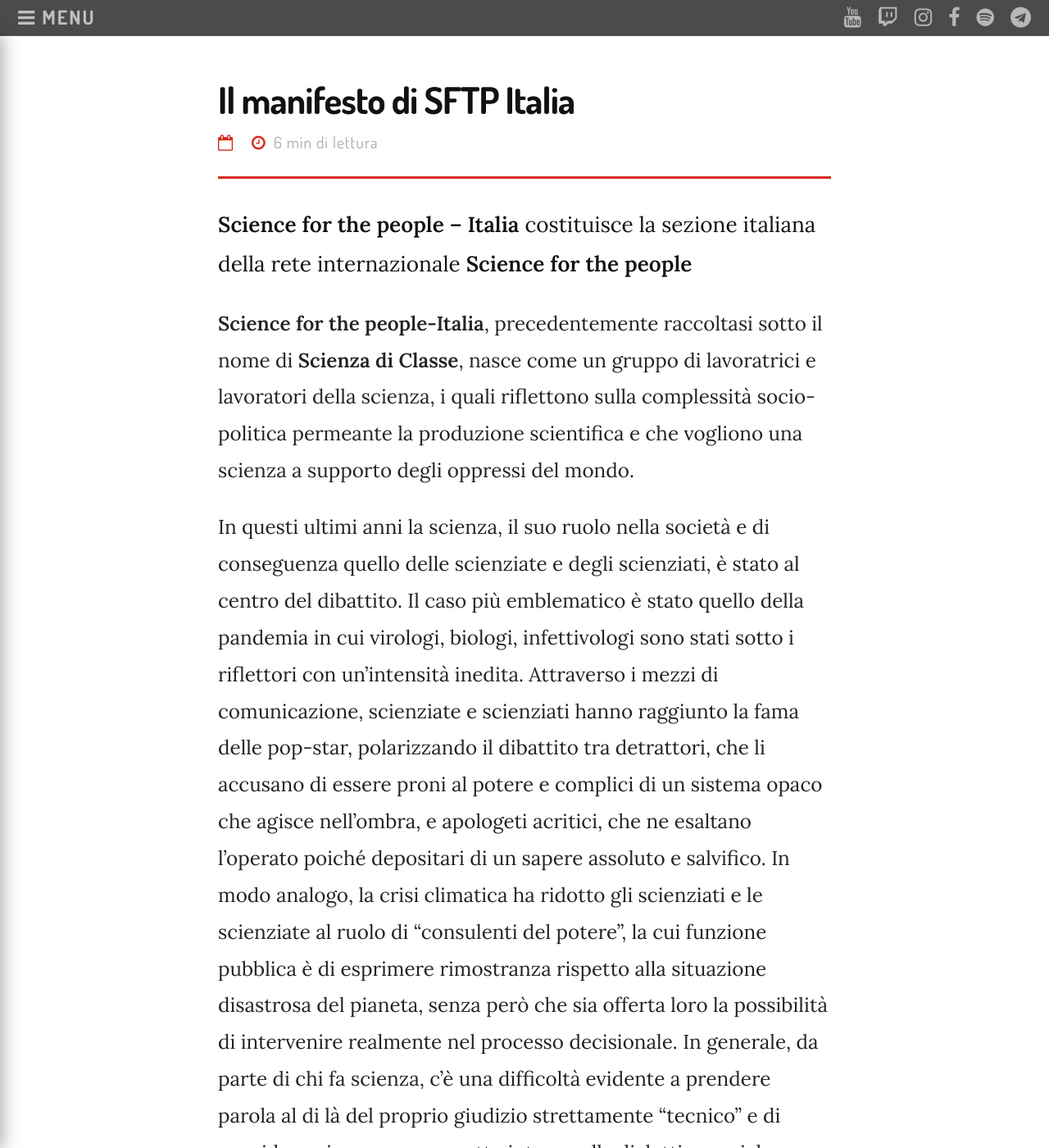
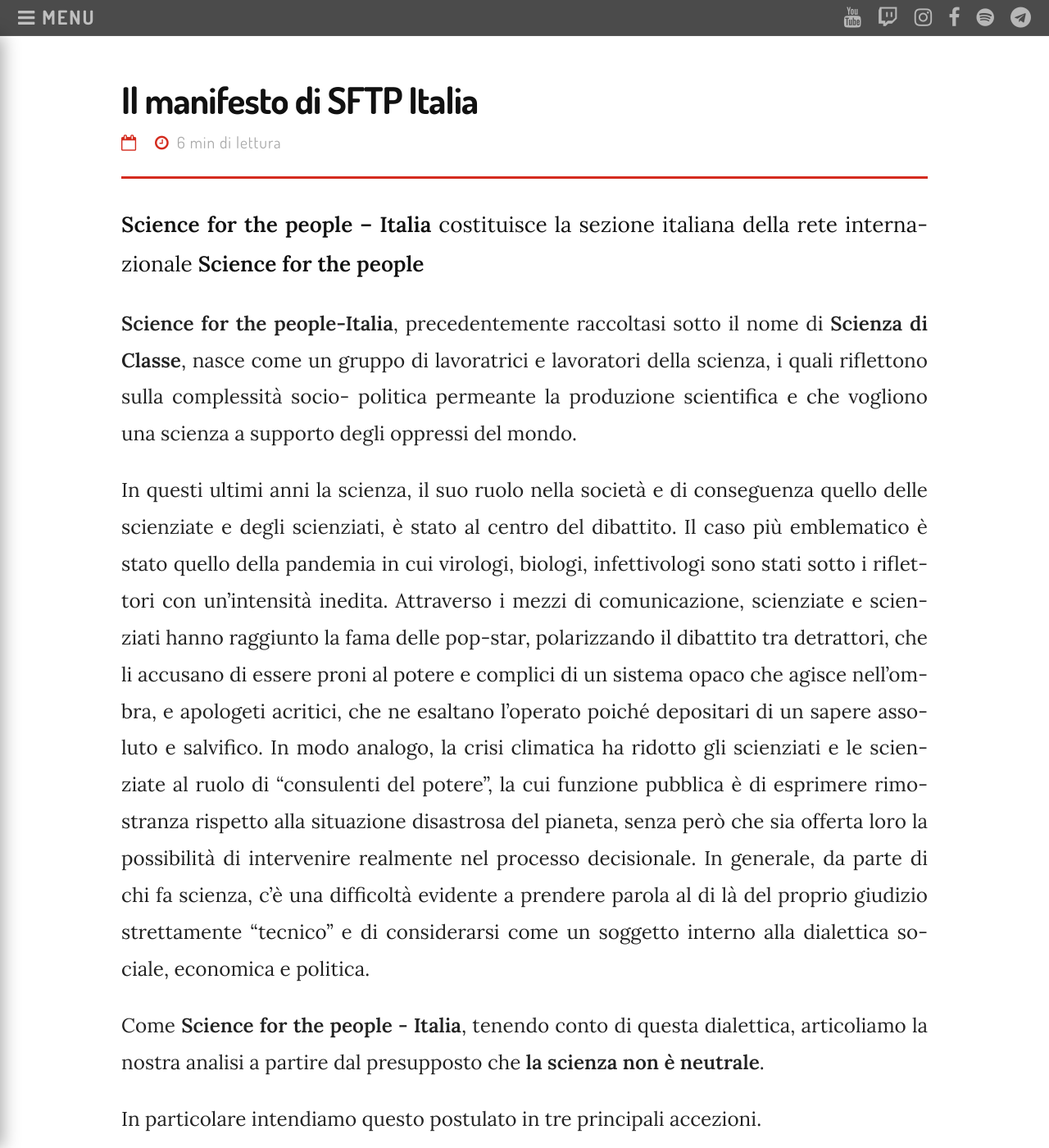
Before and after one commit to scienzadiclasse/sftp-italy.github.io, a Jekyll site: the page built from manifesto.markdown, in a window 1280 px wide and 1400 px high. Shown: the whole window at 82% size. Built offline with Jekyll 4.4.1, drawn with Linux system fonts in a browser that asks for light colours.

Commit message:
Circular logo, hidden sidebar scrollbar, wider justified text
- Logo in hero and sidebar now circular (white bg, red border)
- Sidebar scrollbar hidden on desktop via scrollbar-width:none
- max-width widened to 1080px for content areas and footer
- Text justified with hyphens for all prose (post-body, site-content p, home-section p)
- Mobile hero logo sized down gracefully

https://claude.ai/code/session_01V4NgnGr6duU2DN4b6R7WTb

```diff
--- a/_includes/sidebar.html
+++ b/_includes/sidebar.html
@@ -42,13 +42,15 @@
   </div>
 
   <!-- Logo / Brand -->
-  <div style="padding:24px 24px 20px; text-align:center;">
-    <a href="/" aria-label="SftP Italia — Home" style="display:inline-block;">
-      <img
-        src="/img/SftPItalia_logo.png"
-        alt="Science for the People Italia"
-        style="width:130px; height:130px; object-fit:contain; display:block; margin:0 auto;"
-      >
+  <div style="padding:22px 24px 16px; text-align:center;">
+    <a href="/" aria-label="SftP Italia — Home" style="display:inline-block; text-decoration:none;">
+      <div style="width:108px; height:108px; border-radius:50%; overflow:hidden; background:#fff; border:3px solid var(--red,#D42B1E); margin:0 auto; box-shadow:0 4px 18px rgba(0,0,0,0.4);">
+        <img
+          src="/img/SftPItalia_logo.png"
+          alt="Science for the People Italia"
+          style="width:100%; height:100%; object-fit:contain; display:block;"
+        >
+      </div>
     </a>
     <div class="sidebar-tagline" style="margin-top:10px;">Scienza di Classe</div>
   </div>
--- a/style.css
+++ b/style.css
@@ -371,9 +371,9 @@ img {
 
 /* Wrapper per pagine generiche (non-post) */
 .site-content {
-  max-width: 820px;
+  max-width: 1080px;
   margin: 0 auto;
-  padding: 36px 36px 56px;
+  padding: 36px 48px 56px;
   animation: fadeInUp .5s .05s var(--ease-out) both;
 }
 
@@ -385,6 +385,14 @@ img {
    Si apre via hover (desktop) o click hamburger (mobile). */
 #mySidebar.sidebar-open {
   transform: translateX(0) !important;
+}
+
+/* Nasconde la scrollbar visivamente (la funzionalità rimane) */
+#mySidebar {
+  scrollbar-width: none; /* Firefox */
+}
+#mySidebar::-webkit-scrollbar {
+  display: none; /* Chrome, Safari, Edge */
 }
 
 /* Su desktop la sidebar parte dall'altezza della navbar */
@@ -844,6 +852,9 @@ img {
   font-size: clamp(0.97rem, 1.5vw, 1.06rem);
   line-height: 1.85;
   color: #222;
+  text-align: justify;
+  hyphens: auto;
+  -webkit-hyphens: auto;
 }
 
 .post-body > p:first-of-type {
@@ -933,6 +944,20 @@ img {
 .post-body sup a { color: var(--red); font-size: 0.8em; }
 
 /* compatibilità: se qualcosa usa .site-content dentro un post */
+/* Justified prose in generic content pages */
+.site-content p {
+  text-align: justify;
+  hyphens: auto;
+  -webkit-hyphens: auto;
+}
+
+/* Justified prose in home sections */
+.home-section p {
+  text-align: justify;
+  hyphens: auto;
+  -webkit-hyphens: auto;
+}
+
 .site-content a {
   color: var(--red);
   text-decoration: underline;
@@ -970,7 +995,7 @@ img {
 }
 
 .footer-inner {
-  max-width: 820px;
+  max-width: 1080px;
   margin: 0 auto;
   display: grid;
   grid-template-columns: 1.3fr 1fr;
@@ -1052,7 +1077,7 @@ img {
 }
 
 .footer-bottom {
-  max-width: 820px;
+  max-width: 1080px;
   margin: 36px auto 0;
   padding-top: 20px;
   border-top: 1px solid rgba(255,255,255,0.08);
@@ -1217,11 +1242,24 @@ img {
   padding: 24px;
 }
 
+/* Circular logo container in hero */
+.home-hero-logo-wrap {
+  width: min(180px, 42vw);
+  height: min(180px, 42vw);
+  border-radius: 50%;
+  overflow: hidden;
+  background: #fff;
+  border: 4px solid rgba(255,255,255,0.85);
+  box-shadow: 0 6px 28px rgba(0,0,0,0.55);
+  margin-bottom: 18px;
+  flex-shrink: 0;
+}
+
 .home-hero-logo {
-  width: min(220px, 50vw);
-  height: auto;
-  margin-bottom: 16px;
-  filter: drop-shadow(0 4px 16px rgba(0,0,0,0.5));
+  width: 100%;
+  height: 100%;
+  object-fit: contain;
+  display: block;
 }
 
 .home-hero-title {
@@ -1247,9 +1285,9 @@ img {
 
 /* Sezioni home */
 .home-section {
-  max-width: 820px;
+  max-width: 1080px;
   margin: 0 auto;
-  padding: 44px 32px 48px;
+  padding: 44px 48px 48px;
 }
 
 .home-section--alt {
@@ -1260,11 +1298,11 @@ img {
 }
 
 .home-section--alt > * {
-  max-width: 820px;
+  max-width: 1080px;
   margin-left: auto;
   margin-right: auto;
-  padding-left: 32px;
-  padding-right: 32px;
+  padding-left: 48px;
+  padding-right: 48px;
 }
 
 /* CTA buttons home */
@@ -1339,7 +1377,7 @@ img {
 @media (max-width: 640px) {
   .home-hero { max-height: 320px; }
   .home-hero-img { max-height: 320px; }
-  .home-hero-logo { width: min(150px, 42vw); margin-bottom: 10px; }
+  .home-hero-logo-wrap { width: min(120px, 36vw); height: min(120px, 36vw); margin-bottom: 10px; border-width: 3px; }
   .home-section { padding: 28px 16px 32px; }
   .home-section--alt > * { padding-left: 16px; padding-right: 16px; }
   .home-social-row { padding: 0; gap: 10px; }
```
Also changed, not shown: index.html (+8 -6 lines).
